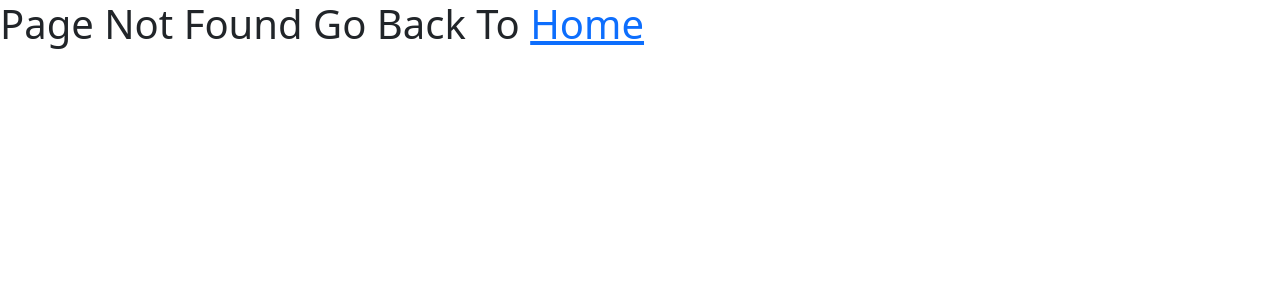
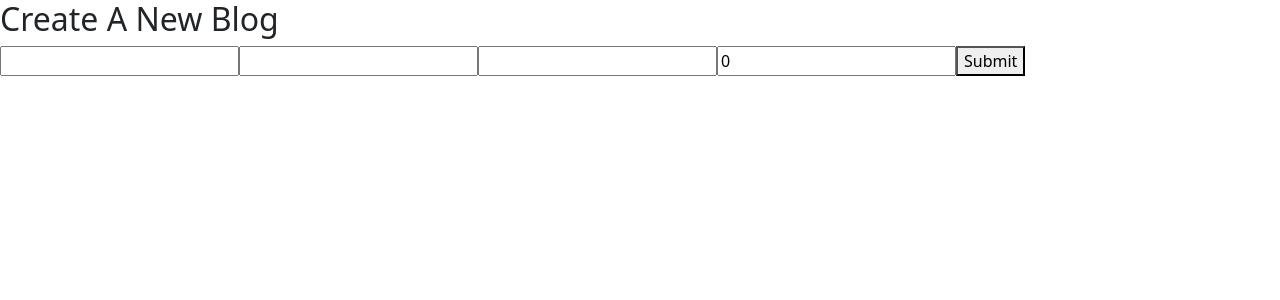
Before and after one commit to Moringa-Learning/phase-2-blog, a React (Create React App) app: page /postblog in a window 1280 px wide. Before the commit this address had no page. Shown: the top 300 px of the page. Built offline with nearby package versions, Linux system fonts and the light colour scheme.

Commit message:
initial post blog

```diff
--- a/src/App.js
+++ b/src/App.js
@@ -5,11 +5,13 @@ import { Routes, Route } from 'react-router-dom'
 import Home from './Components/Home';
 import BlogDetail from './Components/BlogDetail';
 import NotFound from './Components/NotFound'
+import BlogCreate from './Components/BlogCreate';
 
 function App() {
   return (
     <Routes>
       <Route exact path='/blogdetail/:id' element={<BlogDetail />} />
+      <Route exact path='/postblog' element={<BlogCreate />} />
       <Route exact path='/' element={<Home />} />
       <Route path='*' element={<NotFound />} />
     </Routes>
--- a/src/Components/BlogCard.js
+++ b/src/Components/BlogCard.js
@@ -15,7 +15,6 @@ function BlogCard(props){
           <span>{blogObject.postedDate} </span>
           <span>{blogObject.readTime}min read</span>
           <Link to={`/blogdetail/${blogObject.id}`}><Button variant='outline-secondary' size='sm'>Read More</Button>{' '}</Link>
-
         </Container>
       </div>
     </Container>
--- /dev/null
+++ b/src/Components/BlogCreate.js
@@ -0,0 +1,59 @@
+import React, { useState } from 'react'
+import Form from 'react-bootstrap/Form'
+import { nanoid } from 'nanoid'
+
+function BlogCreate(){
+  const [errors, setErrors] = useState([])
+  const [formData, setformData] = useState({
+    id: nanoid(),
+    image: '',
+    blogdata: '',
+    readtime: 0,
+    postedDate: '',
+    title: ''
+  });
+  // const [submittedData, setSubmittedData] = useState([]);
+
+  function handleChange(event) {
+    const name = event.target.name;
+    let value = event.target.value;
+
+    if (event.target.type === 'checkbox') {
+      value = event.target.checked;
+    }
+
+    setformData({...formData, [name]: value})
+  }
+
+
+  function handleSubmit(event) {
+    event.preventDefault();
+    console.log(formData)
+    // if (event.target.length > 0) {
+    //   const formData = { firstName: firstName, lastName: lastName };
+    //   const dataArray = [...submittedData, formData]
+    //   setSubmittedData(dataArray);
+
+    //   setErrors([])
+    // } else {
+    //   setErrors(['First Name is Required'])
+    // }
+  }
+
+  return (
+    <div>
+      <h2>Create A New Blog</h2>
+      <form onSubmit={handleSubmit}>
+        <input type="text" name='title' onChange={handleChange} value={formData.title} />
+        <input type="text" name='image' onChange={handleChange} value={formData.image} />
+        <input type="text" name='blogdata' onChange={handleChange} value={formData.blogdata} />
+        <input type="number" name='readtime' onChange={handleChange} value={formData.readtime} />
+        <button type="submit">Submit</button>
+      </form>
+      {errors.length > 0 ? errors.map((error, index) => (<p key={index} style={{ color: "red" }}>{error}</p>)) : null}
+    </div>
+
+  )
+}
+
+export default BlogCreate
--- a/src/Components/BlogDetail.js
+++ b/src/Components/BlogDetail.js
@@ -1,8 +1,37 @@
-import React from 'react'
+import React, { useState, useEffect } from 'react';
+import { useParams } from 'react-router-dom'
+import Container from 'react-bootstrap/Container'
 
 function BlogDetail(){
+  const { id } = useParams()
+  const [ blogObject, setblogObject ] = useState()
+
+  useEffect(()=>{
+    const blogUrl = `https://phase2backend.herokuapp.com/blogs/${id}`
+
+    fetch(blogUrl)
+      .then(response => response.json())
+      .then(result => {
+        setblogObject(result)
+    })
+  }, [])
+
+  console.log(blogObject)
+
   return (
-    <div>Blog Details</div>
+    <Container className='p-2'>
+      <div className='blogImage bg-success'>
+        <img src={blogObject.image} alt="" width={400} />
+      </div>
+      <div>
+        <h3 class="mt-3">{blogObject.title}</h3>
+        <div className='d-flex justify-content-left align-items-center mt-4 mb-4'>
+          <span>{blogObject.postedDate}</span>
+          <span className="ms-3">Read time {blogObject.readTime}mins</span>
+        </div>
+        <p>{blogObject.blogdata}</p>
+      </div>
+    </Container>
   )
 }
 
--- a/src/Components/Navbar.js
+++ b/src/Components/Navbar.js
@@ -11,7 +11,7 @@ function NavigationBar(){
           <Nav className="me-auto">
             <Nav.Link href="/">Home</Nav.Link>
             <Nav.Link href="/blog">Blog</Nav.Link>
-            <Nav.Link href='/photo'>Photos</Nav.Link>
+            <Nav.Link href='/postblog'>Post Blog</Nav.Link>
           </Nav>
         </Navbar>
       </Container>
```
